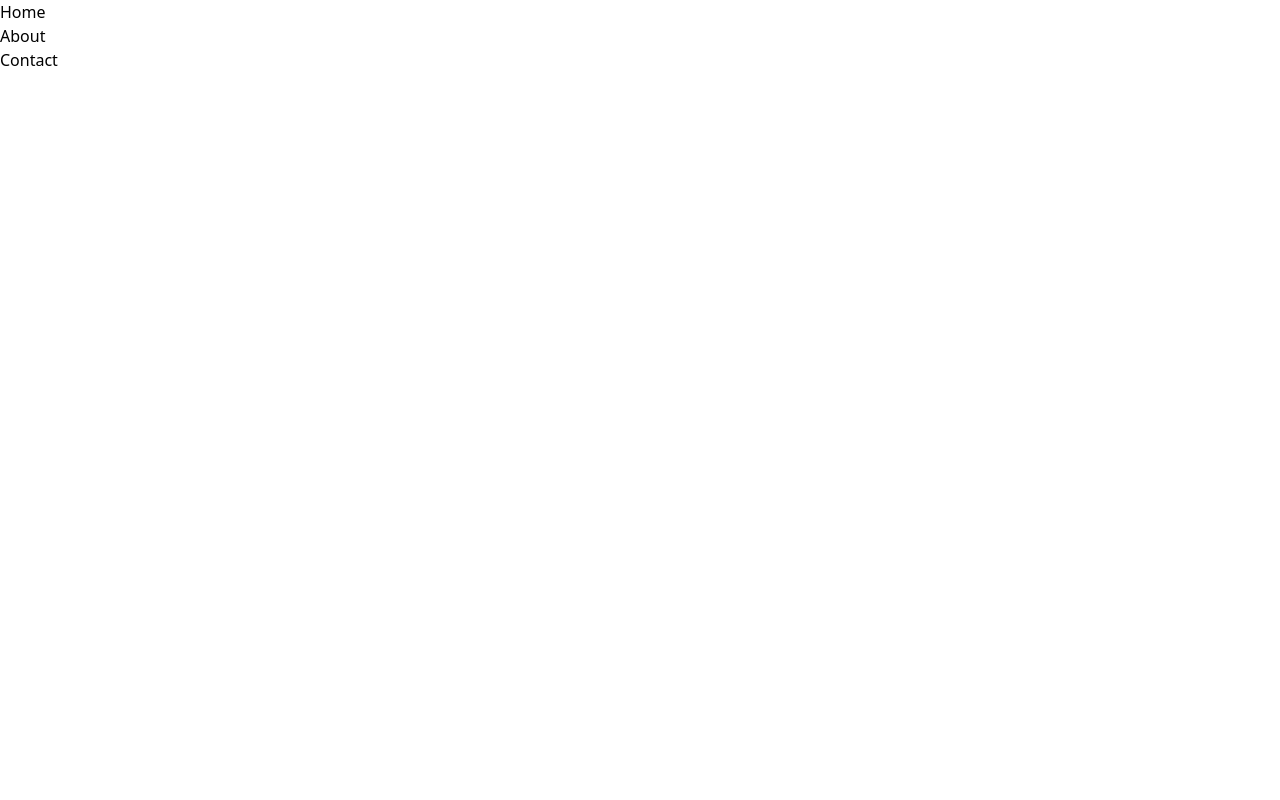
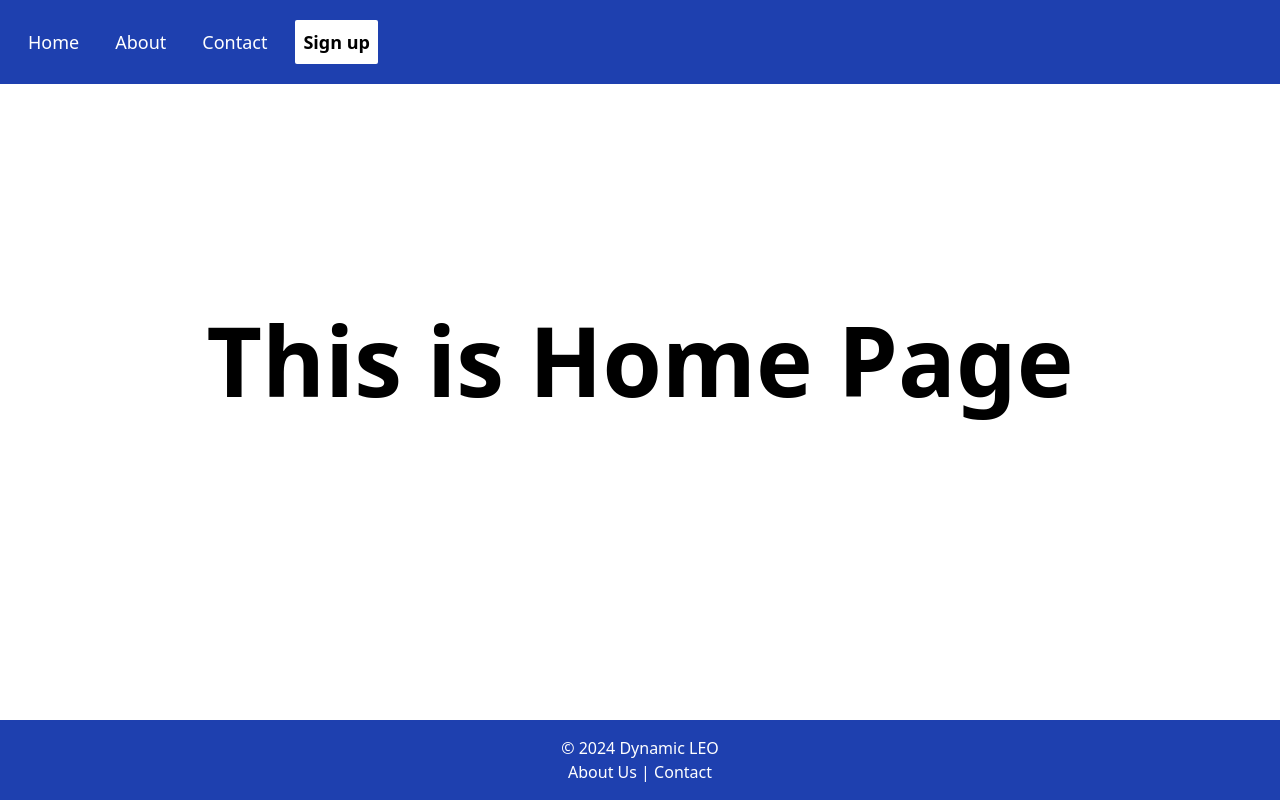
Before and after one commit to mfaizan11/dynamic-leo, a React (Create React App) app: page / in a window 1280 px wide. Built offline with nearby package versions, Linux system fonts and the light colour scheme.

Commit message:
navbar and footer added

```diff
--- a/src/App.css
+++ b/src/App.css
@@ -0,0 +1,3 @@
+nav{
+
+}
--- a/src/App.js
+++ b/src/App.js
@@ -1,32 +1,25 @@
 import React from "react";
-import { BrowserRouter as Router, Route, Routes, Link } from "react-router-dom";
+import { BrowserRouter as Router, Route, Routes } from "react-router-dom";
 import Home from "./pages/Home";
 import About from "./pages/About";
 import Contact from "./pages/Contact";
+import Navbar from "./components/Navbar";
+import Footer from "./components/Footer";
 
 function App() {
   return (
     <>
-      <div>
-        <nav>
-          <ul>
-            <li>
-              <Link to="/">Home</Link>
-            </li>
-            <li>
-              <Link to="/about">About</Link>
-            </li>
-            <li>
-              <Link to="/aontact">Contact</Link>
-            </li>
-          </ul>
-        </nav>
+      <Navbar />
+
+      <div className="main">
+        <Routes>
+          <Route path="/" element={<Home />} />
+          <Route path="/Contact" element={<Contact />} />
+          <Route path="/About" element={<About />} />
+        </Routes>
       </div>
-      <Routes>
-        <Route path="/" element={<Home />} />
-        <Route path="/Contact" element={<Contact />} />
-        <Route path="/About" element={<About />} />
-      </Routes>
+
+      <Footer />
     </>
   );
 }
--- a/src/components/Footer.js
+++ b/src/components/Footer.js
@@ -1,7 +1,17 @@
 import React from "react";
+import { Link } from "react-router-dom";
 
 function Footer() {
-  return <div>Footer</div>;
+  return (
+    <footer className="bg-blue-800 text-white p-4 fixed bottom-0 w-full text-center">
+      <div className="footer-content">
+        <p>&copy; 2024 Dynamic LEO</p>
+        <p>
+          <a href="/about">About Us</a> | <a href="/contact">Contact</a>
+        </p>
+      </div>
+    </footer>
+  );
 }
 
 export default Footer;
--- a/src/components/Navbar.js
+++ b/src/components/Navbar.js
@@ -1,7 +1,39 @@
 import React from "react";
+import { Link } from "react-router-dom";
+import "../App.css";
 
 function Navbar() {
-  return <div>Navbar</div>;
+  return (
+    <>
+      <nav className="bg-blue-800 p-5 md:flex">
+        <div className="container mx-auto flex justify-between items-center md:flex md:shrink">
+          <div className="hidden lg:flex space-x-4 md:flex gap-1 text-lg ">
+            <Link
+              to="/"
+              className="text-white hover:bg-gray-700 p-2 rounded-md md:flex-1"
+            >
+              Home
+            </Link>
+            <Link
+              to="/about"
+              className="text-white hover:bg-gray-700 p-2 rounded-md"
+            >
+              About
+            </Link>
+            <Link
+              to="/contact"
+              className="text-white hover:bg-gray-700 p-2 rounded-md"
+            >
+              Contact
+            </Link>
+            <button className="bg-white hover:bg-gray-200 p-2 rounded-sm font-bold">
+              <Link to="/contact">Sign up</Link>
+            </button>
+          </div>
+        </div>
+      </nav>
+    </>
+  );
 }
 
 export default Navbar;
--- a/src/pages/Home.js
+++ b/src/pages/Home.js
@@ -1,7 +1,12 @@
 import React from "react";
 
 function Home() {
-  return <div></div>;
+  return (
+    <div className="text-center font-bold text-8xl mt-52 p-5">
+      {" "}
+      This is Home Page
+    </div>
+  );
 }
 
 export default Home;
```
